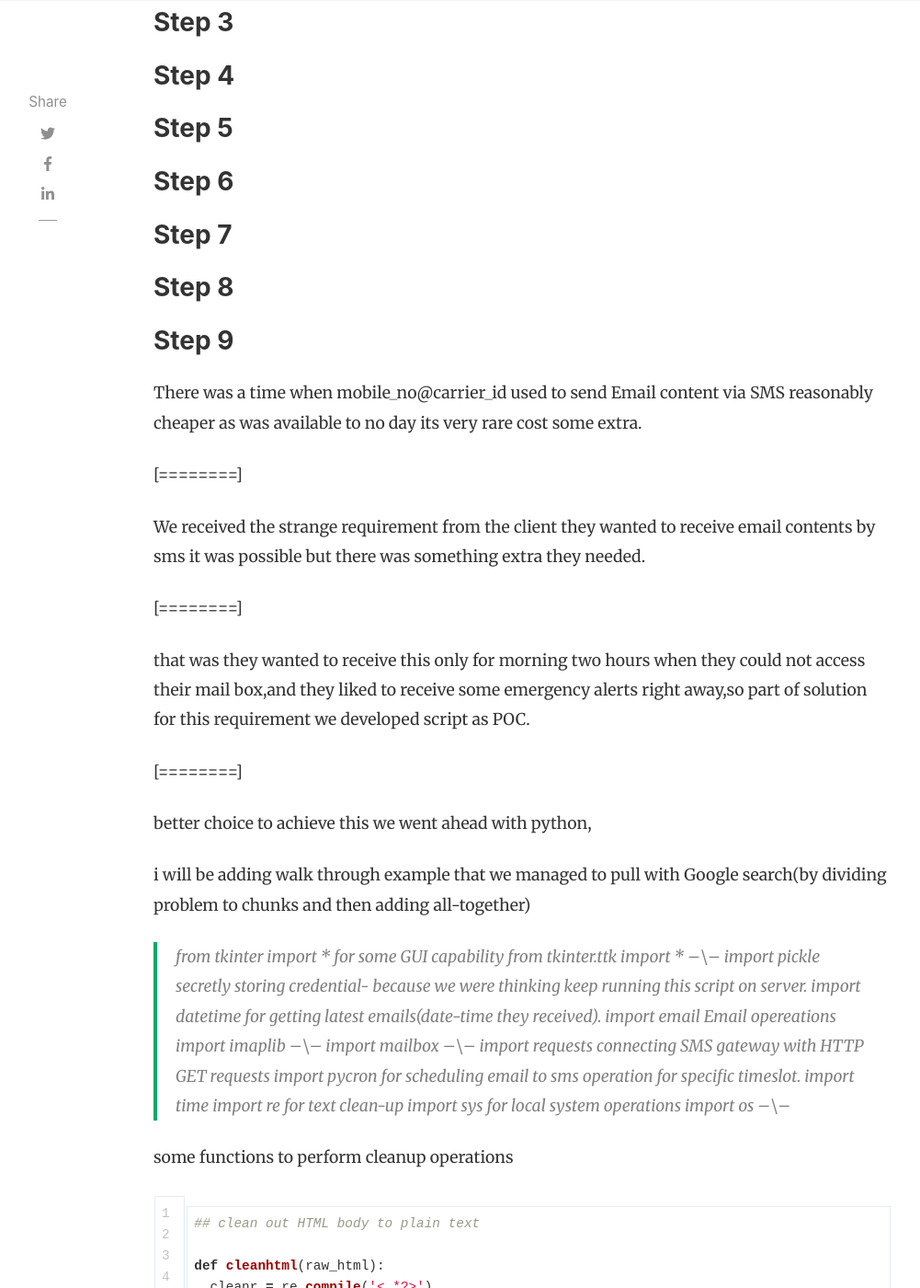
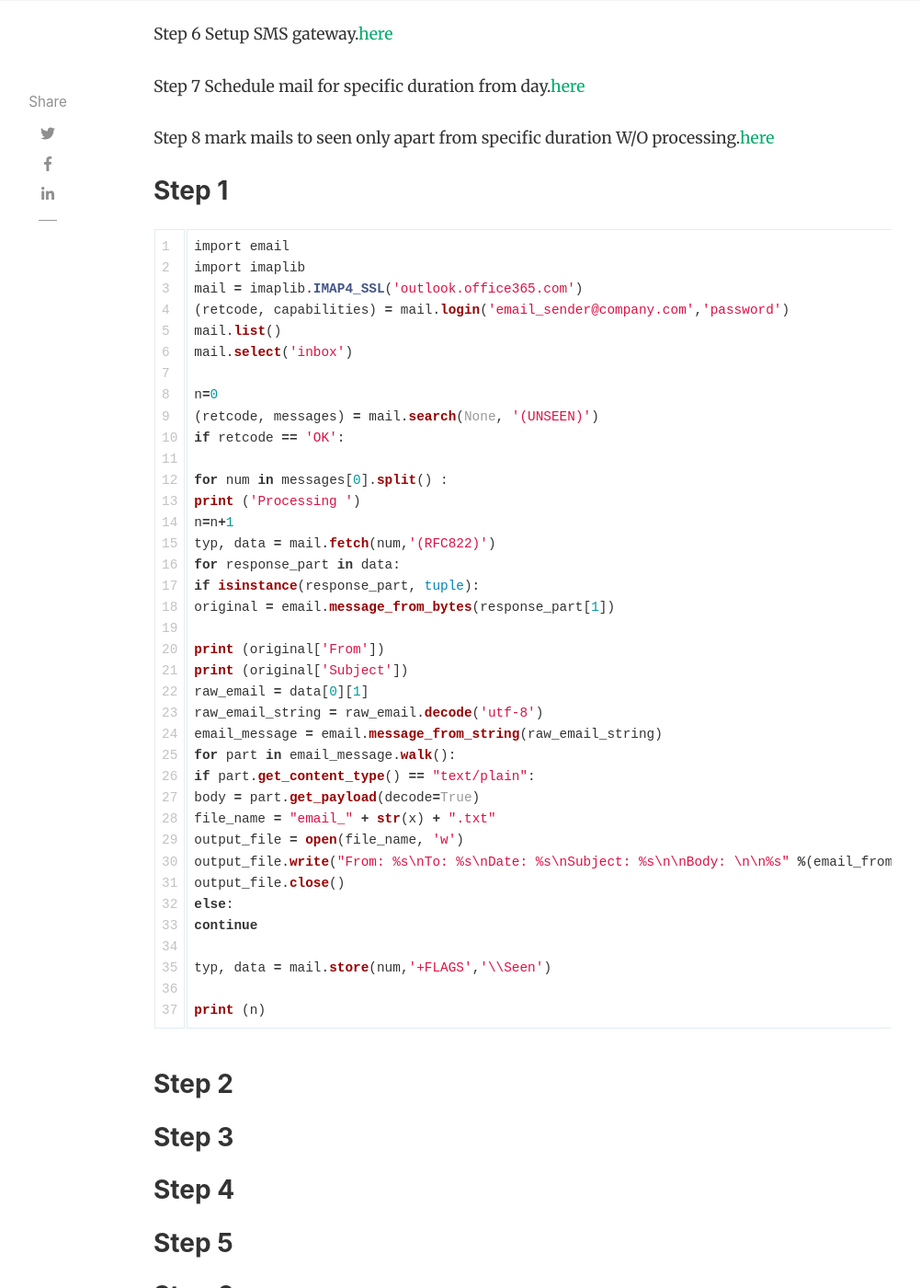
Before and after one commit to ashish-choudhari/weblog, a Jekyll site: the page built from _posts/2020-03-09-email-2-sms-for-specific-duration-of-day-how-it-started.md, in a window 1280 px wide and 1400 px high, scrolled down 1092 px. Shown: the whole window at 92% size, without its empty margins (118-1119 px from the left). Built offline with Jekyll 4.4.1, drawn with Linux system fonts in a browser that asks for light colours; nearby versions of some CDN libraries; comment, search, counter and statistics services are not loaded.

Commit message:
made changes

````diff
--- a/_posts/2020-03-09-email-2-sms-for-specific-duration-of-day-how-it-started.md
+++ b/_posts/2020-03-09-email-2-sms-for-specific-duration-of-day-how-it-started.md
@@ -10,22 +10,78 @@
 > Apologies for spelling  mistakes,sometimes i add/forget words while writing in flow
 
 Step 1 to receive the mails.[here](#Step-1)
+
 Step 2 to receive unseen mail.[here](#Step-2)
+
 Step 3 receive mail from specific folder.[here](#Step-3)
+
 Step 4 Loop mails needs to be processed.[here](#Step-4)
+
 Step 5 Format mail t plain text content[here](#Step-5)
+
 Step 6 Setup SMS gateway.[here](#Step-6)
+
 Step 7 Schedule mail for specific duration from day.[here](#Step-7)
+
 Step 8 mark mails to seen only apart from specific duration W/O processing.[here](#Step-8)
 
+
 ### Step 1
+
+```python
+import email
+import imaplib
+mail = imaplib.IMAP4_SSL('outlook.office365.com')
+(retcode, capabilities) = mail.login('email_sender@company.com','password')
+mail.list()
+mail.select('inbox')
+
+n=0
+(retcode, messages) = mail.search(None, '(UNSEEN)')
+if retcode == 'OK':
+
+for num in messages[0].split() :
+print ('Processing ')
+n=n+1
+typ, data = mail.fetch(num,'(RFC822)')
+for response_part in data:
+if isinstance(response_part, tuple):
+original = email.message_from_bytes(response_part[1])
+
+print (original['From'])
+print (original['Subject'])
+raw_email = data[0][1]
+raw_email_string = raw_email.decode('utf-8')
+email_message = email.message_from_string(raw_email_string)
+for part in email_message.walk():
+if part.get_content_type() == "text/plain":
+body = part.get_payload(decode=True)
+file_name = "email_" + str(x) + ".txt"
+output_file = open(file_name, 'w')
+output_file.write("From: %s\nTo: %s\nDate: %s\nSubject: %s\n\nBody: \n\n%s" %(email_from, email_to,local_message_date, subject, body.decode('utf-8')))
+output_file.close()
+else:
+continue
+
+typ, data = mail.store(num,'+FLAGS','\\Seen')
+
+print (n)
+```
+
 ### Step 2
+
 ### Step 3
+
 ### Step 4
+
 ### Step 5
+
 ### Step 6
+
 ### Step 7
+
 ### Step 8
+
 ### Step 9
 
 
````
